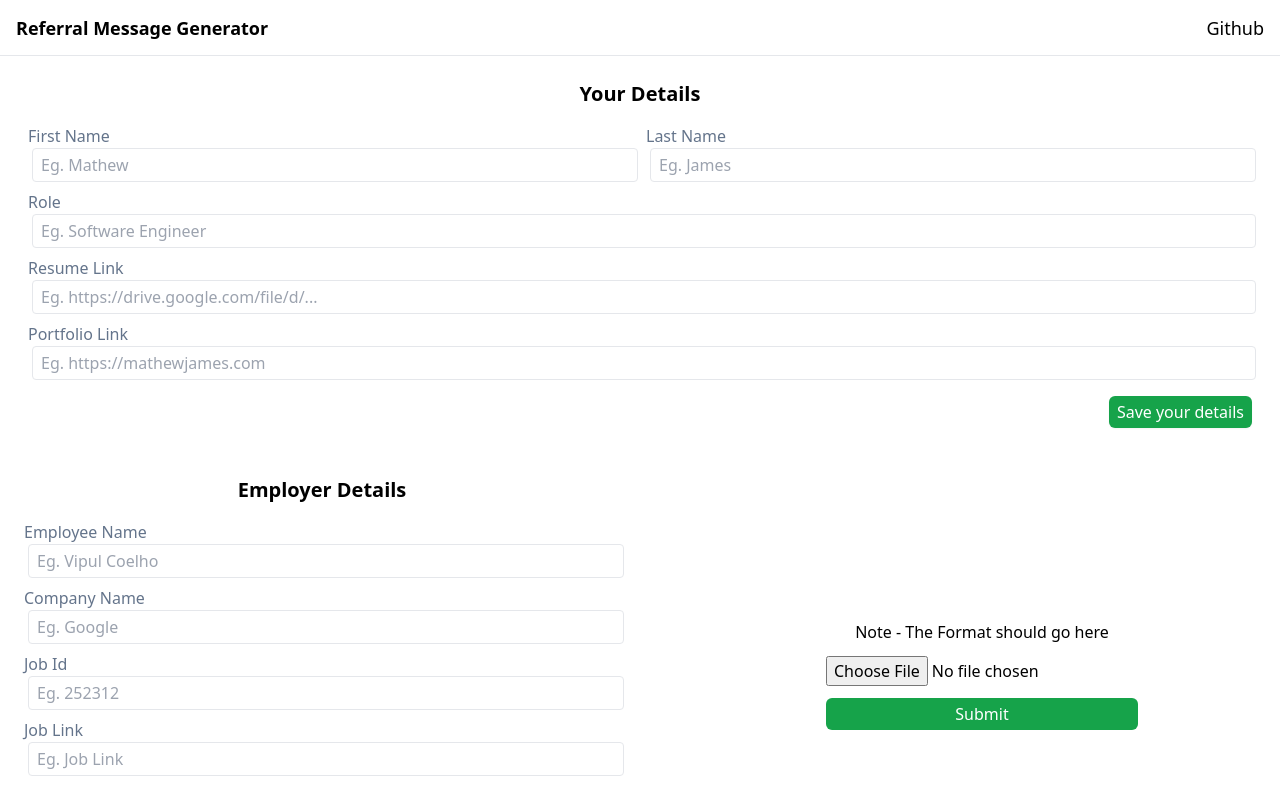
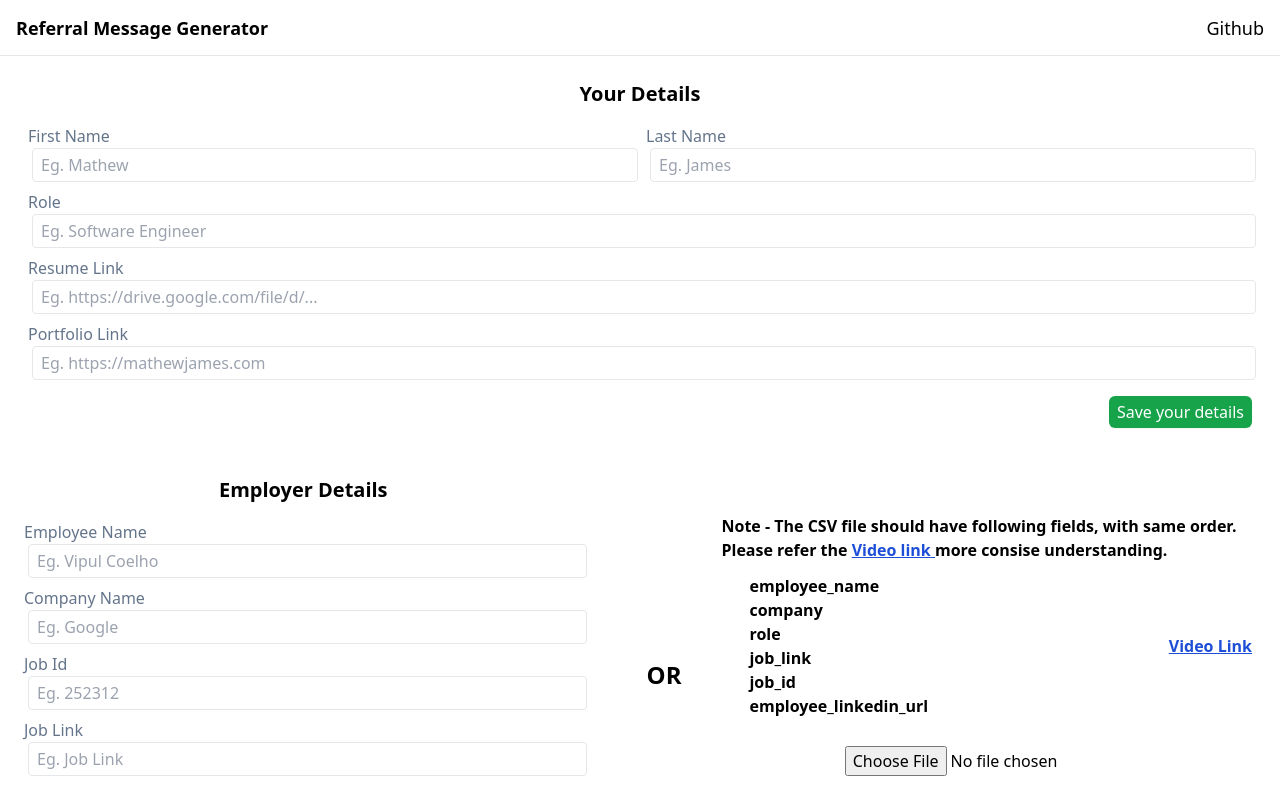
Before and after one commit to Omkar-Jawalkar/refferal-msg-generator, a React (Vite) app: page / in a window 1280 px wide. Shown: the top 786 px of the page. Built offline with nearby package versions, Linux system fonts and the light colour scheme.

Commit message:
all good

```diff
--- a/src/components/csv-component/CsvComponemt.jsx
+++ b/src/components/csv-component/CsvComponemt.jsx
@@ -1,8 +1,23 @@
-import { useState } from "react";
+import { useContext, useEffect, useState } from "react";
+import { MyDetailsContext } from "../../context/MyDetailsContext";
+import helpReplace from "../../utils/helpReplace";
+import useLocalStorage from "../../hooks/useLocalStorage";
+import { data } from "../../data/refferalData";
 
 const CsvComponemt = () => {
     const [csvFile, setCsvFile] = useState();
+    const [firstName] = useLocalStorage("first-name", "");
+    const [lastName] = useLocalStorage("last-name", "");
+    const { setResult } = useContext(MyDetailsContext);
     const [parsedData, setParsedData] = useState(null);
+    const [fieldsArr] = useState([
+        "employee_name",
+        "company",
+        "role",
+        "job_link",
+        "job_id",
+        "employee_linkedin_url",
+    ]);
 
     const parseCsvData = (csvString) => {
         let resultObj = [];
@@ -29,6 +44,19 @@ const CsvComponemt = () => {
         setParsedData(resultObj);
     };
 
+    useEffect(() => {
+        if (parsedData !== null) {
+            parsedData.map((item) => {
+                let obj = helpReplace(
+                    firstName + " " + lastName,
+                    item,
+                    data[0]
+                );
+                setResult((prev) => [...prev, { ...obj, ...item }]);
+            });
+        }
+    }, [parsedData]);
+
     const submit = (e) => {
         e.preventDefault();
 
@@ -43,10 +71,38 @@ const CsvComponemt = () => {
     };
 
     return (
-        <div className="flex-1 gap-3 flex flex-col justify-center items-center">
-            <p>Note - The Format should go here</p>
+        <div className="flex-1 gap-3 flex flex-col justify-start items-center">
+            <p className="font-bold">
+                {" "}
+                Note - The CSV file should have following fields, with same
+                order. Please refer the{" "}
+                <span className="underline cursor-pointer text-blue-700">
+                    {" "}
+                    Video link{" "}
+                </span>
+                more consise understanding.
+            </p>
+
+            <div className=" w-full flex justify-between items-center px-7 ">
+                <div>
+                    {fieldsArr.map((field) => {
+                        return (
+                            <p
+                                key={field}
+                                className="font-bold m-0  text-start"
+                            >
+                                {field}
+                            </p>
+                        );
+                    })}
+                </div>
+                <span className="underline cursor-pointer font-bold text-blue-700">
+                    Video Link
+                </span>
+            </div>
+
             <form
-                className="flex flex-col gap-3 justify-center items-center"
+                className="flex flex-col my-4 gap-3 justify-center items-center"
                 onSubmit={submit}
             >
                 <input
@@ -57,12 +113,13 @@ const CsvComponemt = () => {
                     accept=".csv"
                     name="csv"
                     id="csv-file"
+                    className="text-center"
                 />
                 <button
                     type="submit"
                     className=" self-stretch bg-green-600 px-2 rounded-md py-1 text-white"
                 >
-                    Submit
+                    Generate Referral message in Bulk
                 </button>
             </form>
         </div>
--- a/src/components/display-results/DisplayResults.jsx
+++ b/src/components/display-results/DisplayResults.jsx
@@ -5,9 +5,13 @@ import ParseRefferalMessage from "./ParseRefferalMessage";
 const DisplayResults = () => {
     const { result } = useContext(MyDetailsContext);
 
+    if (result?.length <= 0) {
+        return null;
+    }
+
     return (
         <div className="flex flex-col justify-center items-center">
-            <table className="max-w-screen-lg">
+            <table className=" px-12">
                 <tr className="bg-black/60 text-white">
                     <th className="px-2">Name</th>
                     <th className="px-2">Company</th>
--- a/src/components/footer/Footer.jsx
+++ b/src/components/footer/Footer.jsx
@@ -1,5 +1,9 @@
 const Footer = () => {
-    return <div>Footer</div>;
+    return (
+        <div className="mt-12 h-14 border-t font-bold w-full flex flex-row justify-center items-center">
+            Made to help students get a good job 🙇
+        </div>
+    );
 };
 
 export default Footer;
--- a/src/pages/home/Home.jsx
+++ b/src/pages/home/Home.jsx
@@ -19,6 +19,7 @@ const Home = () => {
             >
                 <div className="flex flex-col lg:flex-row gap-10 w-full   justify-center items-center">
                     <FormComponent />
+                    <span className="text-2xl font-bold">OR</span>
                     <CsvComponemt />
                 </div>
                 <DisplayResults />
```
